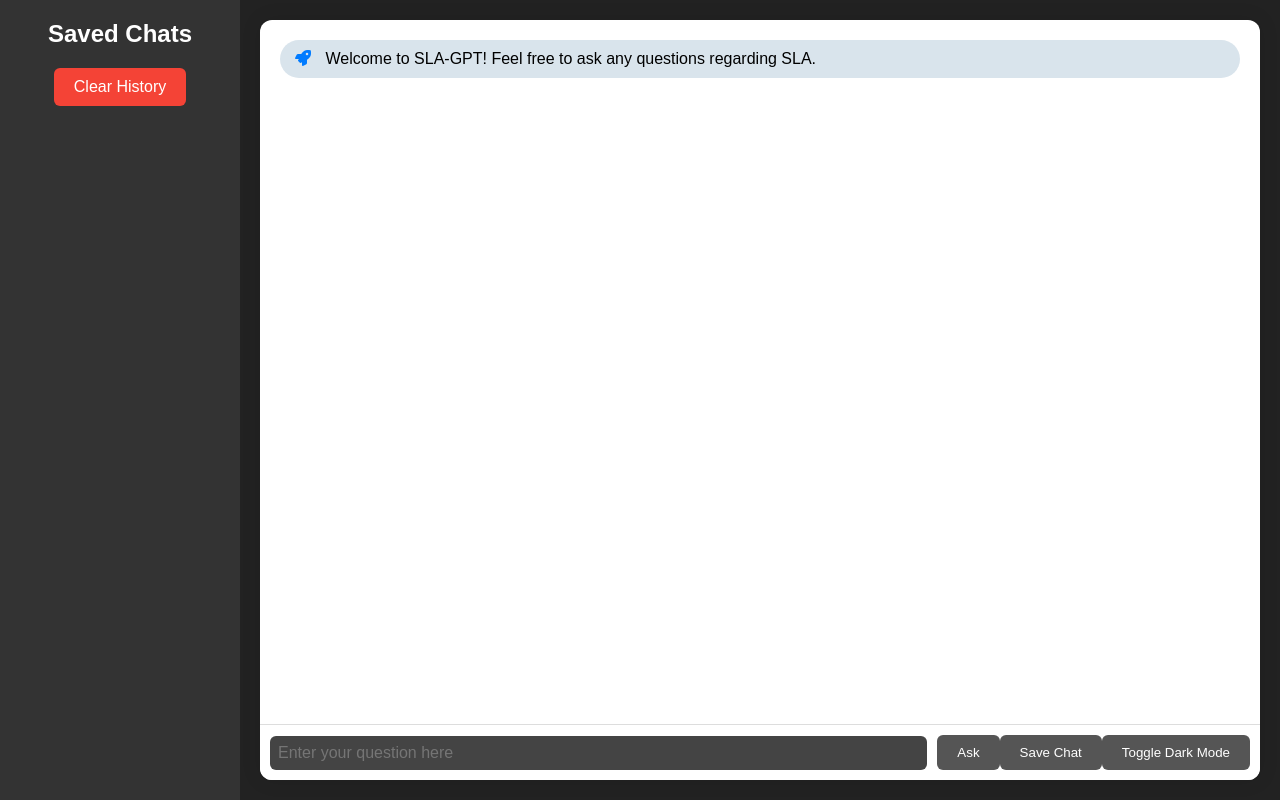
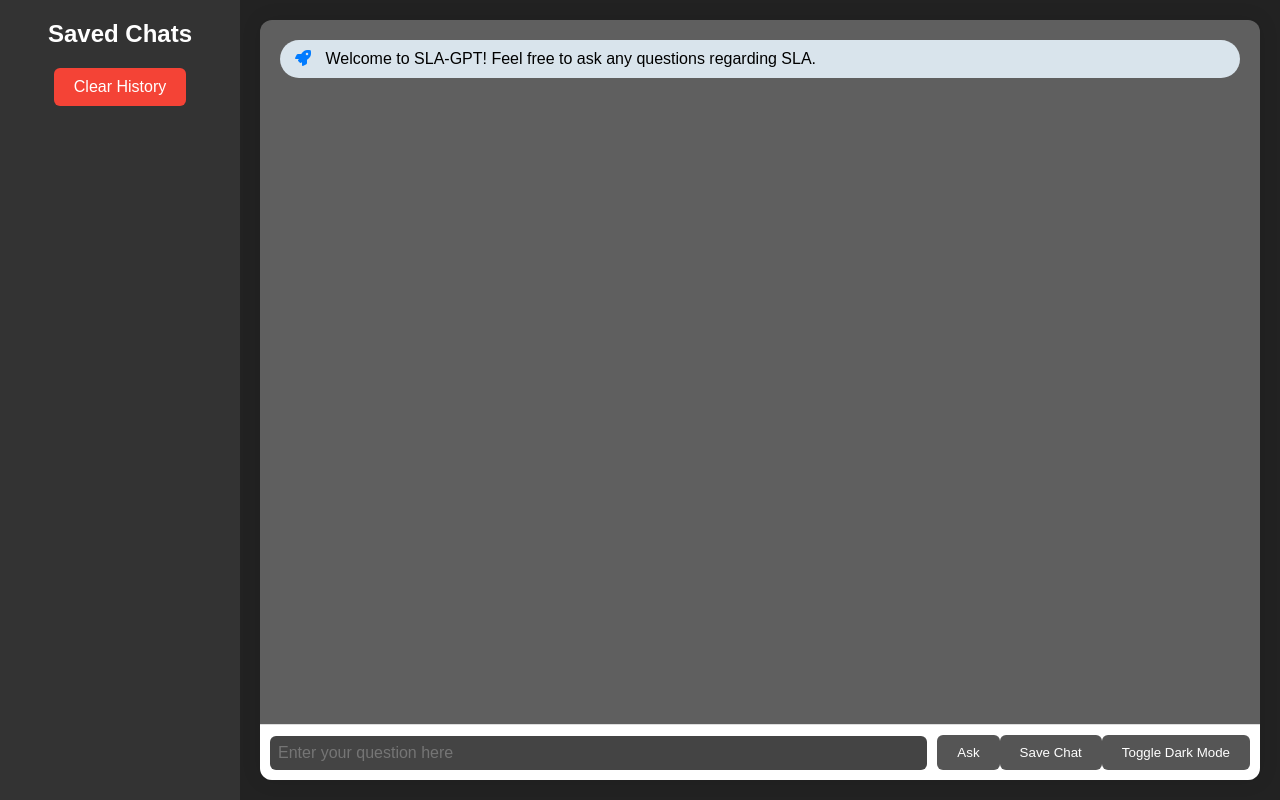
Before and after one commit to BigMo-R/SLAGPT-Website, a plain HTML site: page index.html in a window 1280 px wide. Both pictures are taken after a click on the button "Toggle Dark Mode". Drawn offline with Linux system fonts and the light colour scheme.

Commit message:
Update styles.css

```diff
--- a/styles.css
+++ b/styles.css
@@ -183,6 +183,10 @@ body.dark-mode {
     color: #fff;
 }
 
+.chat-container.dark-mode {
+    background-color: #5f5f5f;
+}
+
 .container.dark-mode {
     background-color: #333;
 }
```
